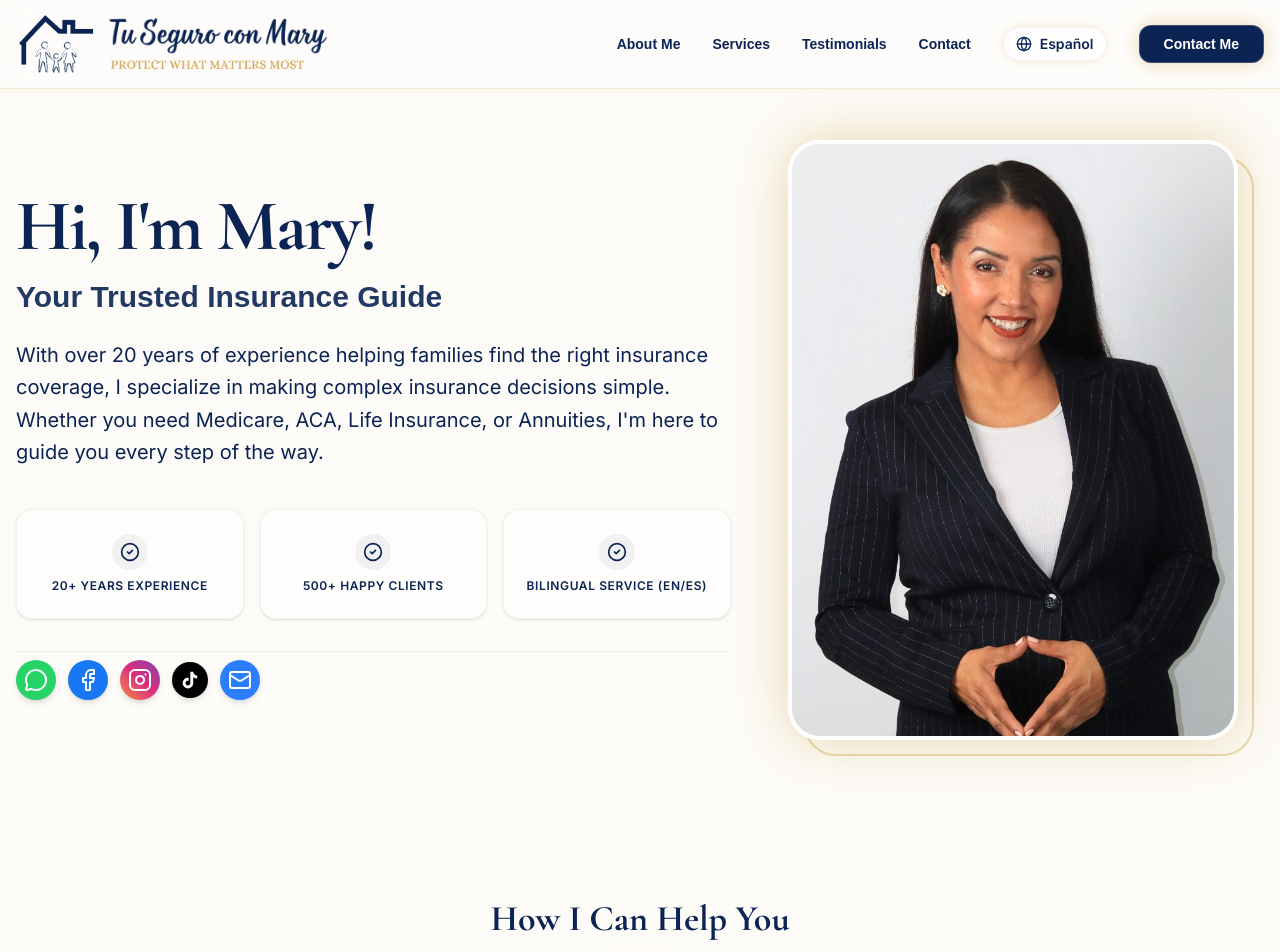
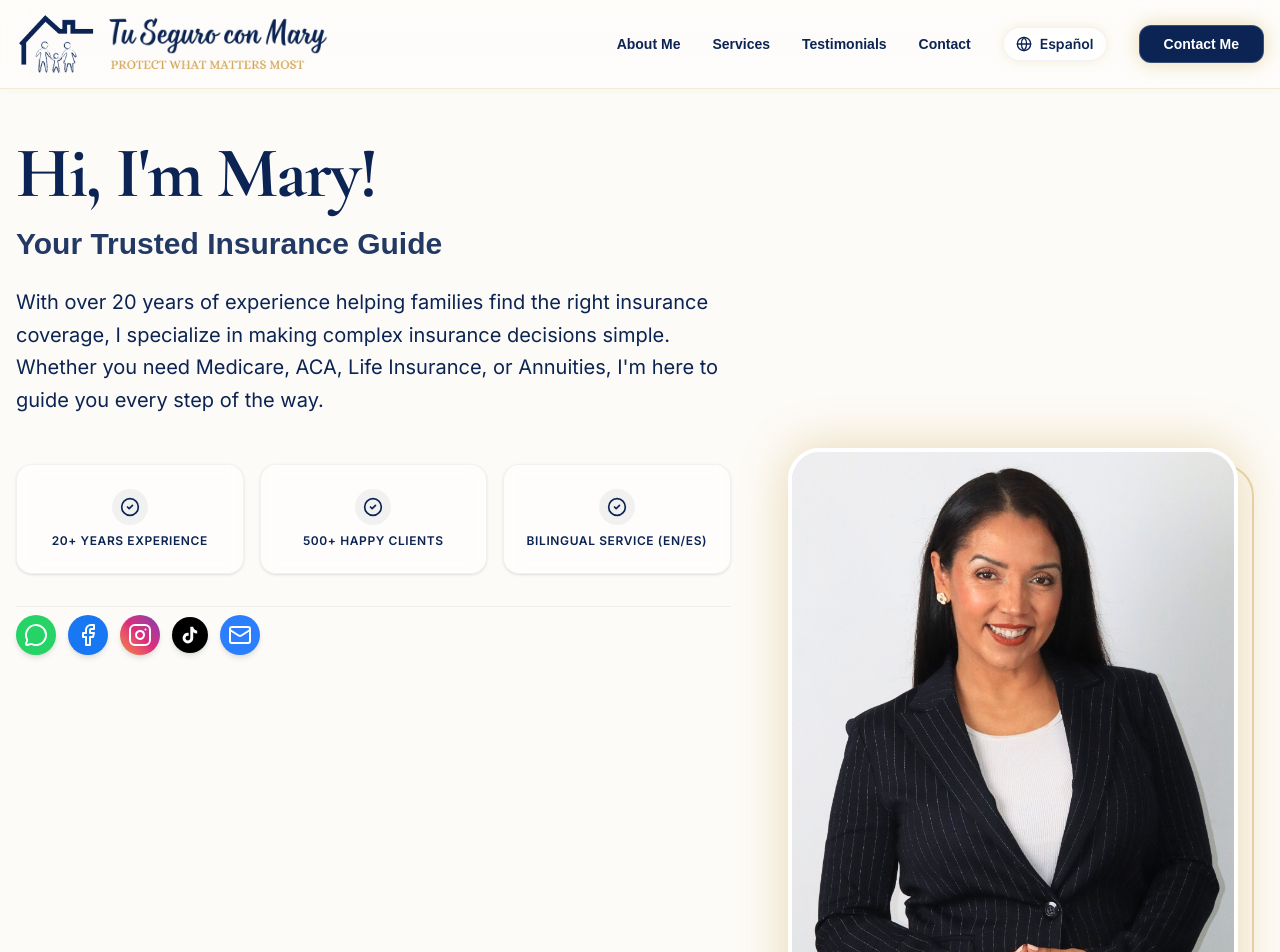
Before and after one commit to AnthonyFclub/tu-seguro-con-mary-landing, a Next.js app: page /en in a window 1280 px wide. Shown: the top 952 px of the page. Built offline with nearby package versions, Linux system fonts and the light colour scheme; a web font is replaced by a local one.

Commit message:
debug app

```diff
--- a/components/Hero.tsx
+++ b/components/Hero.tsx
@@ -37,10 +37,10 @@ export default function Hero() {
         >
             {/* Background Image - Using standard CSS background to avoid Next.js Image fill zooming if resolution is an issue */}
             <div className="container mx-auto px-4 pt-24 pb-8 lg:pt-32 lg:pb-12 relative z-10">
-                <div className="grid grid-cols-1 lg:grid-cols-12 gap-8 items-center">
+                <div className="grid grid-cols-1 lg:grid-cols-12 gap-8 items-start">
 
-                    {/* Column Left: Content - Unified in a Glass Panel */}
-                    <div className="lg:col-span-7 animate-in fade-in slide-in-from-left duration-1000">
+                    {/* Intro Content (Title & Description) - Order 1 on Mobile */}
+                    <div className="lg:col-span-7 order-1 animate-in fade-in slide-in-from-left duration-1000">
                         <div className="space-y-6">
                             <div className="space-y-2">
                                 <h1 className="text-4xl lg:text-7xl text-brand-dark-blue leading-tight font-serif font-extrabold tracking-tight">
@@ -54,8 +54,29 @@ export default function Hero() {
                             <p className="text-lg lg:text-xl text-brand-dark-blue leading-relaxed font-medium">
                                 {t('description')}
                             </p>
+                        </div>
+                    </div>
 
-                            {/* Stats & Socials - Unified layout for harmony */}
+                    {/* Image Container - Order 2 on Mobile, Right Column on Desktop */}
+                    <div className="lg:col-span-5 lg:row-span-2 order-2 lg:order-3 relative animate-in fade-in zoom-in duration-1000 delay-300">
+                        <div className="relative aspect-[3/4] w-full max-w-[450px] mx-auto group">
+                            {/* Decorative Frame */}
+                            <div className="absolute inset-0 border-2 border-brand-gold/30 rounded-[2rem] translate-x-4 translate-y-4 group-hover:translate-x-6 group-hover:translate-y-6 transition-transform duration-500" />
+
+                            <div className="relative h-full w-full rounded-[2rem] overflow-hidden bg-gradient-to-br from-blue-100 to-blue-50 shadow-[0_0_50px_rgba(184,134,11,0.3)] border-4 border-white">
+                                <Image
+                                    src="/images/mary-carmen.jpg"
+                                    alt={t('imageAlt')}
+                                    fill
+                                    priority
+                                    className="object-cover object-top hover:scale-105 transition-transform duration-700"
+                                />
+                            </div>
+                        </div>
+                    </div>
+
+                    {/* Stats & Socials - Order 3 on Mobile, Below Intro on Desktop */}
+                    <div className="lg:col-span-7 order-3 lg:order-2 animate-in fade-in slide-in-from-left duration-1000 delay-150">
                         <div className="space-y-8 pt-4">
                             {/* Stats - Responsive grid */}
                             <div className="grid grid-cols-1 sm:grid-cols-3 gap-4">
@@ -86,25 +107,6 @@ export default function Hero() {
                             </div>
                         </div>
                     </div>
-                    </div>
-
-                    {/* Column Right: Image */}
-                    <div className="lg:col-span-5 relative animate-in fade-in zoom-in duration-1000 delay-300">
-                        <div className="relative aspect-[3/4] w-full max-w-[450px] mx-auto group">
-                            {/* Decorative Frame */}
-                            <div className="absolute inset-0 border-2 border-brand-gold/30 rounded-[2rem] translate-x-4 translate-y-4 group-hover:translate-x-6 group-hover:translate-y-6 transition-transform duration-500" />
-
-                            <div className="relative h-full w-full rounded-[2rem] overflow-hidden bg-gradient-to-br from-blue-100 to-blue-50 shadow-[0_0_50px_rgba(184,134,11,0.3)] border-4 border-white">
-                                <Image
-                                    src="/images/mary-carmen.jpg"
-                                    alt={t('imageAlt')}
-                                    fill
-                                    priority
-                                    className="object-cover object-top hover:scale-105 transition-transform duration-700"
-                                />
-                            </div>
-                        </div>
-                    </div>
 
                 </div>
             </div>
```
Lines whose indentation alone changed are shown as unchanged.
